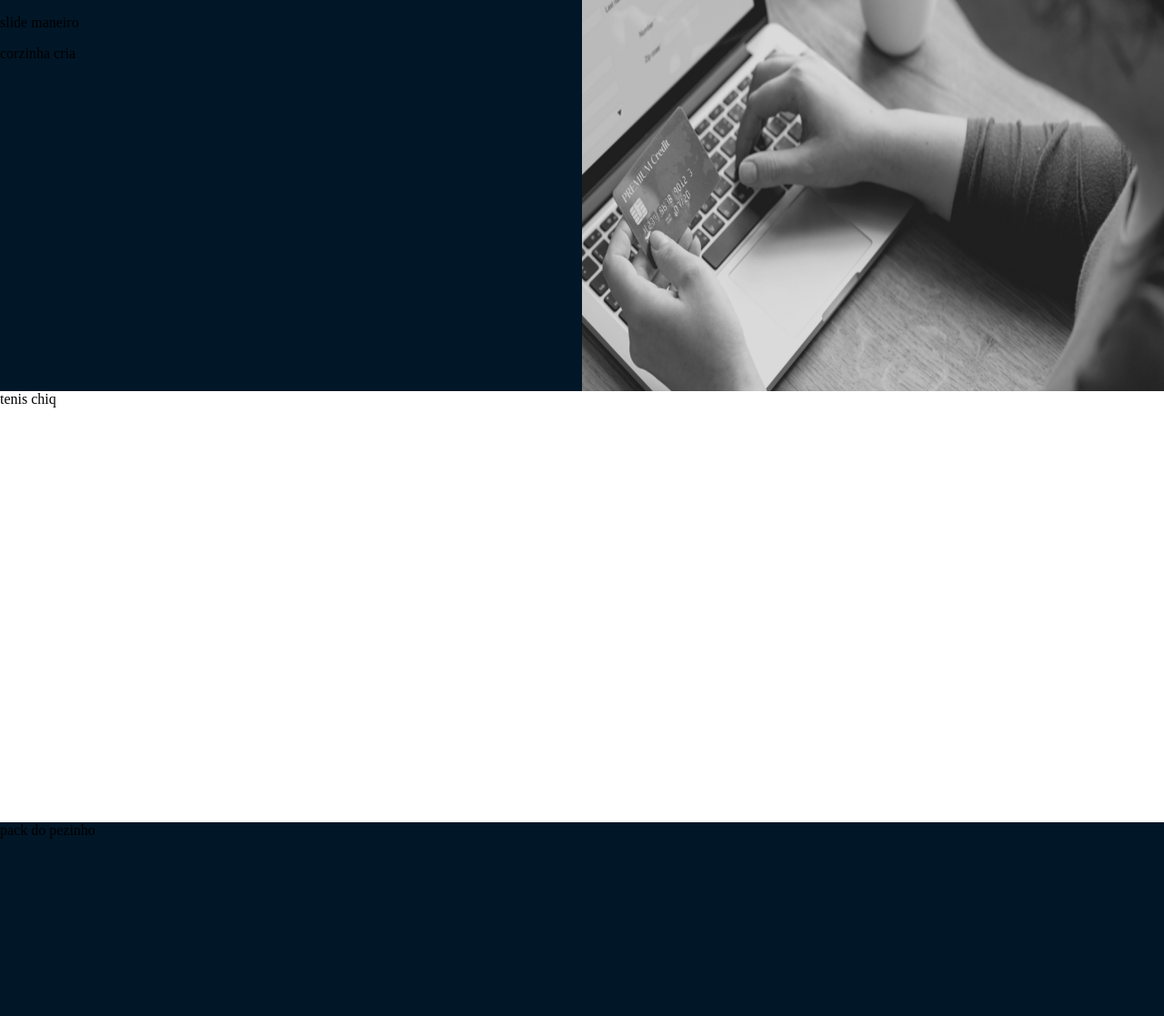
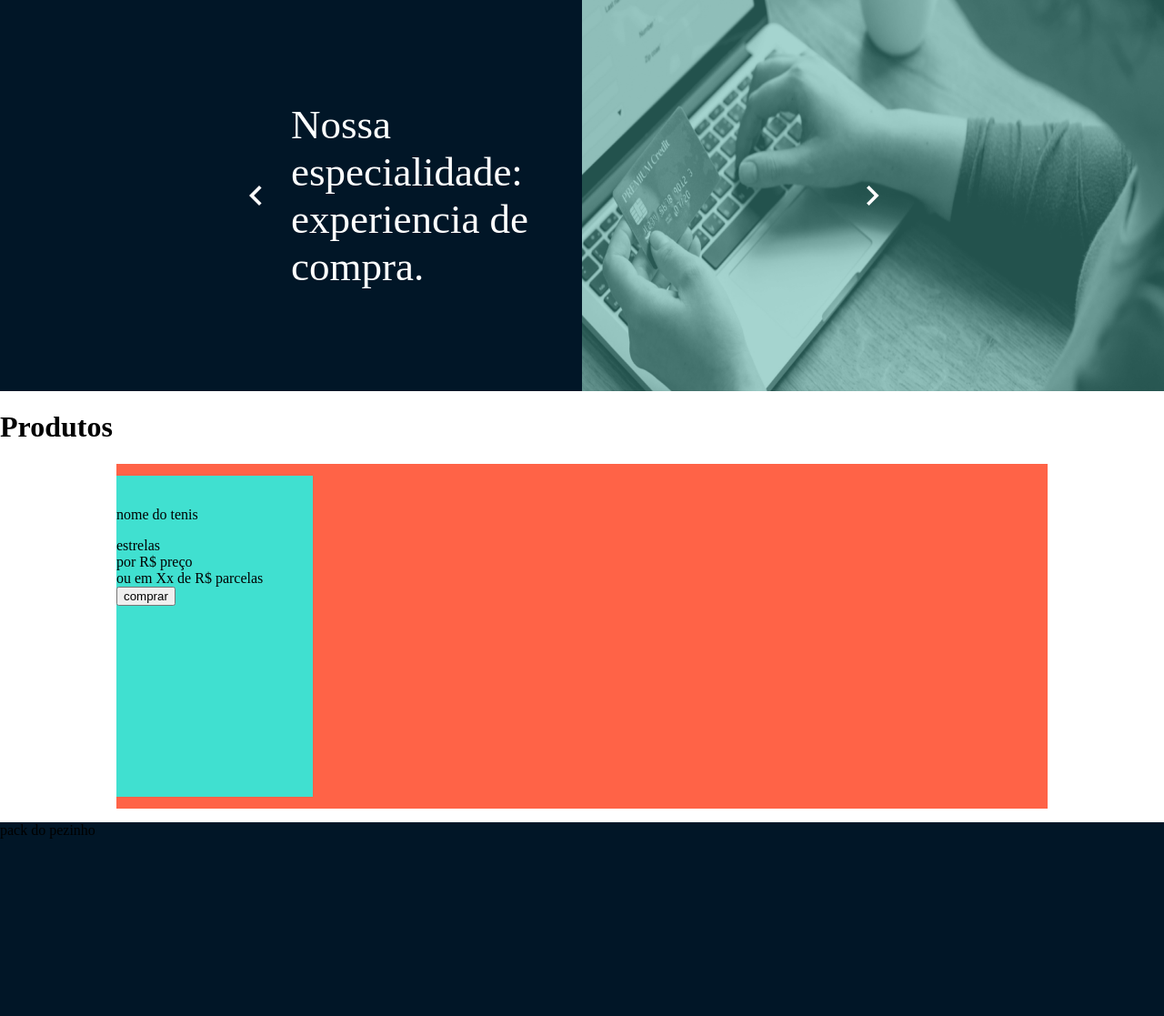
Before and after one commit to YanGianini/p2_interface, a Flask app: page / in a window 1280 px wide. Shown: the part 80-1197 px from the top of the page at 91% size. Run offline with Flask 2, Linux system fonts and the light colour scheme.

Commit message:
adcionando estilo do slide e inicio da area de produtos

```diff
--- a/application/view/static/style.css
+++ b/application/view/static/style.css
@@ -95,12 +95,60 @@
         background-size: 50% 100%;
         background-position: right;
         background-repeat: no-repeat;
+        display: flex;
+        flex-direction: row;
+        width: 100%;
     }
 
+    #slide div {
+        width: 50%;
+        height: 100%;
+    }
+
+    #slide img {
+        height: 22px;
+        width: 14px;
+        padding: 5%;
+    }
+
+    #div_cor {
+        background-color: #2ec4b54f;
+        display: flex;
+        justify-content: center;
+        align-items: center;
+    }
+
+    #slide_txt{
+        display: flex;
+        justify-content: right;
+        align-items: center;
+    }
+    #slide_txt p{
+        color: white;
+        font-size: 45px;
+        width: 50%;
+    }
 
     div#produto{
         background-color: white;
         height: 474px;
+    }
+
+    #lista_produto{
+        margin-left: 10%;
+        width: 80%;
+        height: 80%;
+        display: flex;
+        flex-direction: row;
+        justify-content: space-between;
+        align-items: center;
+        background-color: tomato;
+    }
+
+    #card_produto {
+        height: 353px;
+        width: 216px;
+        background-color: turquoise;
     }
 
     footer {
--- a/application/view/templates/index.html
+++ b/application/view/templates/index.html
@@ -41,15 +41,26 @@
 
     </header>
     <div id="slide">
-        <div>
-            <p>slide maneiro</p>
+        <div id="slide_txt">
+            <img src="{{ url_for('static', filename='img/left_arrow.png') }}" alt="">
+            <p>Nossa especialidade: experiencia de compra.</p>
         </div>
-        <div>
-            corzinha cria
+            <div id="div_cor">
+            <img src="{{ url_for('static', filename='img/right_arrow.png') }}" alt="">
         </div>
     </div>
     <div id="produto">
-        tenis chiq
+        <h1>Produtos</h1>
+        <div id="lista_produto">
+            <div id="card_produto">
+                <img src="" alt="">
+                <p>nome do tenis</p>
+                <div>estrelas</div>
+                <div>por R$ preço</div>
+                <div>ou em Xx de R$ parcelas</div>
+                <button>comprar</button>
+            </div>
+        </div>
     </div>
     <footer>
         pack do pezinho
```
Also changed, not shown: application/view/static/img/left_arrow.png (added), application/view/static/img/right_arrow.png (added), application/view/static/img/tenis.png (added).
